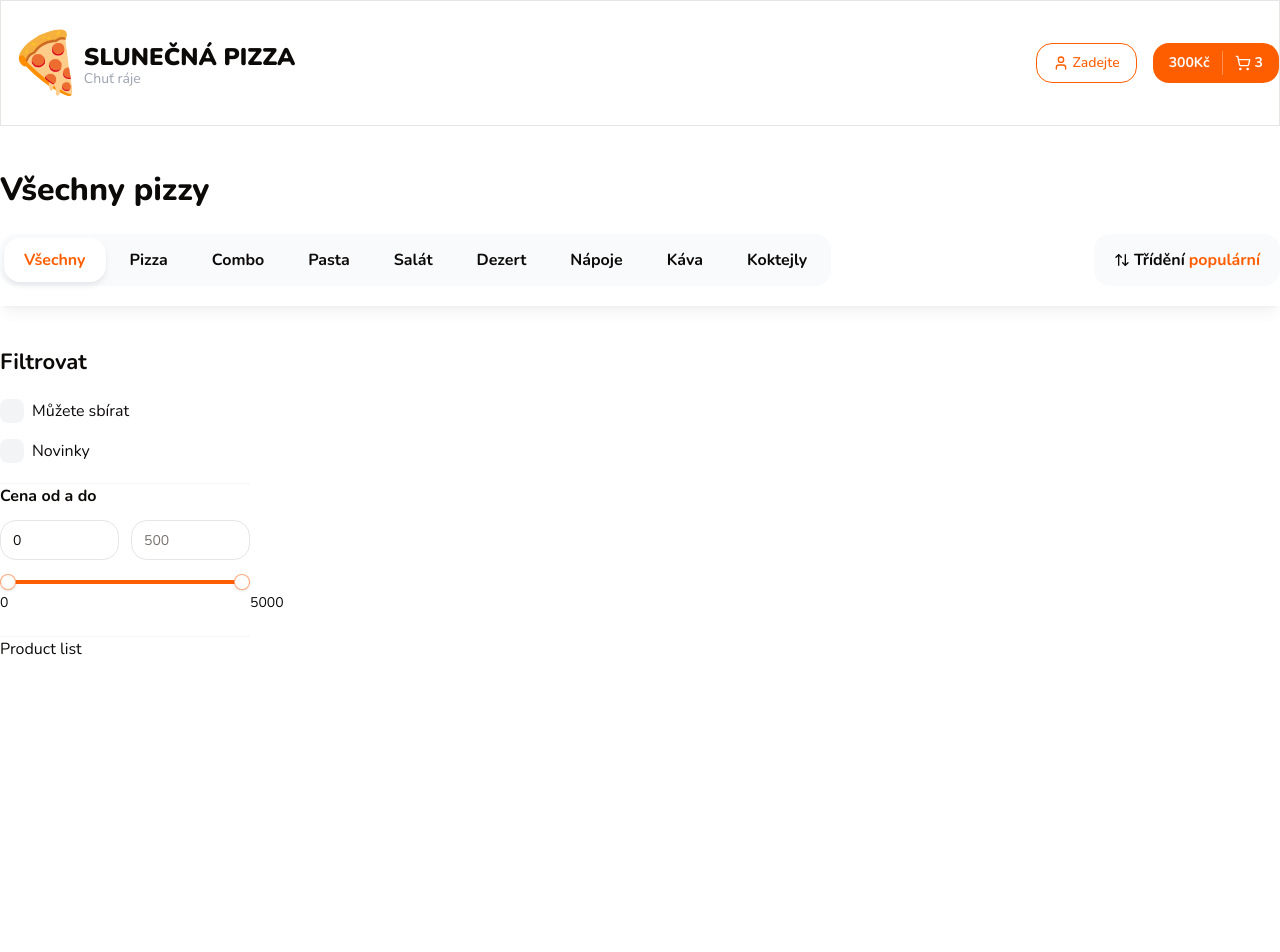
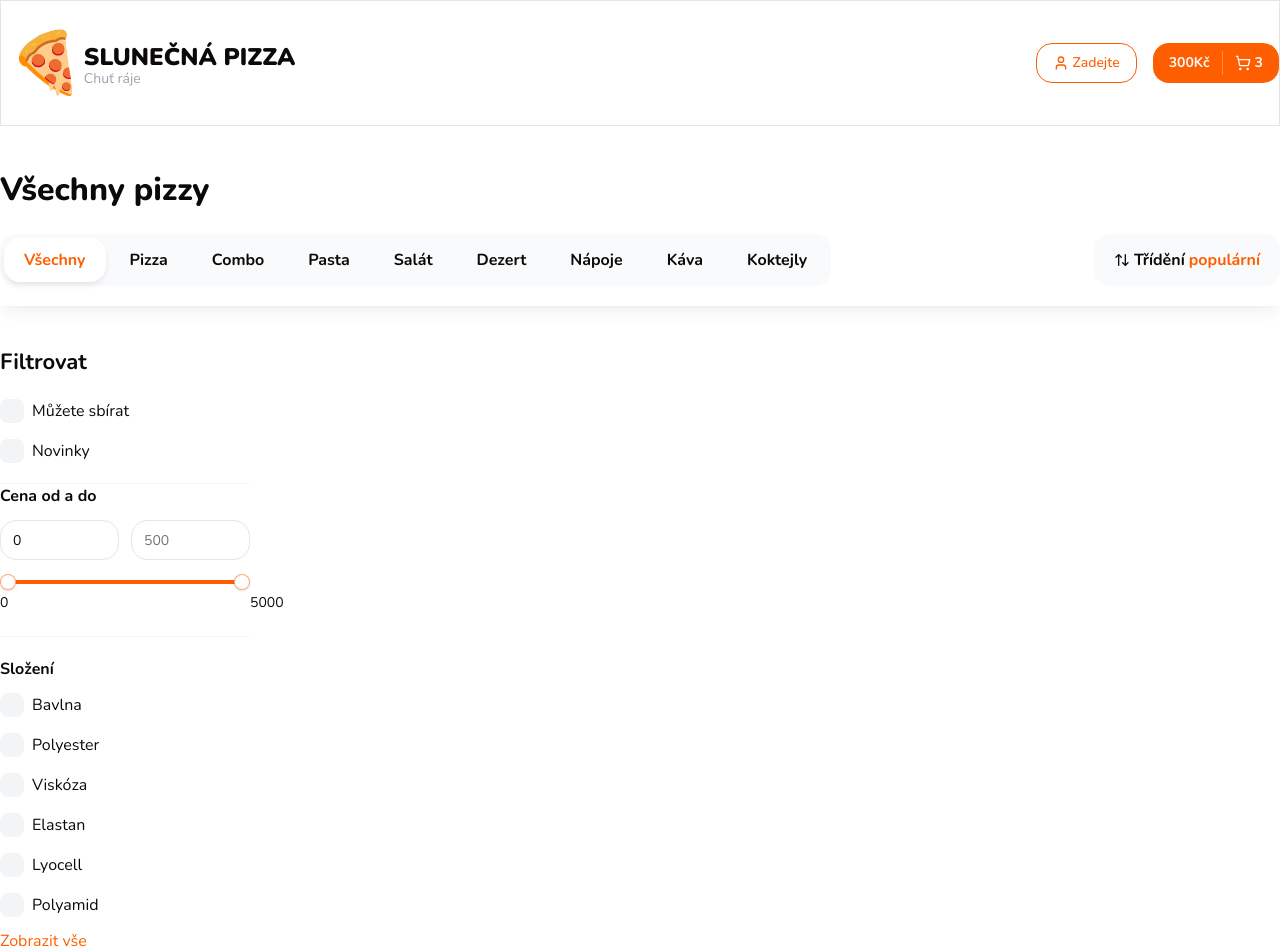
Before and after one commit to MostOfLuck/next-pizza, a Next.js app: page / in a window 1280 px wide. Shown: the top 952 px of the page. Before the commit the page ends 800 px from the top, so only its background shows below. Built offline with nearby package versions, Linux system fonts and the light colour scheme.

Commit message:
filtration update

```diff
--- /dev/null
+++ b/components/shared/checkbox-filters-group.tsx
@@ -0,0 +1,74 @@
+'use client';
+
+import React from "react";
+import { FilterChecboxProps, FilterCheckbox } from "./filter-checkbox";
+import { Input } from "../ui/input";
+
+type Item = FilterChecboxProps;
+
+interface Props {
+    title: string;
+    items: Item[];
+    defaultItems: Item[];
+    limit?: number;
+    seacrhInputPlaceholder?: string;
+    onChange?: (values: string[]) => void;
+    defaultValue?: string[];
+    className?: string;
+}
+
+export const CheckboxFiltersGroup: React.FC<Props> = ({
+    title,
+    items,
+    defaultItems = [],
+    limit = 5,
+    seacrhInputPlaceholder = "Vyhledávání...",
+    className,
+    onChange,
+    defaultValue = [],
+}) => {
+    const [showAll, setShowAll] = React.useState(false);
+    const [searchValue, setSearchValue] = React.useState("");
+
+
+    const onChangeSearchInput = (e: React.ChangeEvent<HTMLInputElement>) => {
+        setSearchValue(e.target.value);
+    };
+
+    const list = showAll ? items.filter((item) => item.text.toLowerCase().includes(searchValue.toLocaleLowerCase())) : defaultItems?.slice(0, limit);
+
+    return (
+        <div className={className}>
+            <p className="font-bold mb-3">{title}</p>
+
+            {
+                showAll && (
+                    <div className="mb-5">
+                    <Input onChange={onChangeSearchInput} placeholder={seacrhInputPlaceholder} className="bg-gray-50 border-none" />
+                </div>
+            )}
+
+            <div className="flex flex-col gap-4 max-h-96 pr-2 overflow-auto scrollbar">
+                {list.map((item,index) => {
+                    return (
+                        <FilterCheckbox
+                        key={index}
+                        text={item.text}
+                        value={item.value}
+                        endAdornment={item.endAdornment}
+                        checked={false}
+                        onCheckedChange={(ids) => console.log(ids)}
+                      />
+                    );
+                })}
+            </div>
+                {items.length > limit && (
+                    <div className={showAll ? 'border-t border-t-neutral-100 mt-4' : ''}>
+                        <button onClick={() => setShowAll(!showAll)} className="text-primary mt-3">
+                            {showAll ? 'Skrýt' : 'Zobrazit vše'}
+                        </button>
+                 </div>
+              )}
+        </div>
+    );
+};
--- a/components/shared/filters.tsx
+++ b/components/shared/filters.tsx
@@ -3,6 +3,9 @@ import { Title } from "./title";
 import { FilterCheckbox } from "./filter-checkbox";
 import { Input } from "../ui/input";
 import { RangeSlider } from "./range-slider";
+import { Check } from "lucide-react";
+import { Checkbox } from "@radix-ui/react-checkbox";
+import { CheckboxFiltersGroup } from "./checkbox-filters-group";
 
 interface Props {
     className?: string;
@@ -12,13 +15,13 @@ export const Filters: React.FC<Props> = ({ className }) => {
     return (
         <div className={className}>
             <Title text="Filtrovat" size="sm" className="mb-5 font-bold"/>
-
+            {/* FilterCheckbox je komponenta, která zobrazuje checkbox s textem */}
             <div className="flex flex-col gap-4">
             <FilterCheckbox text="Můžete sbírat" value="1"/>
             <FilterCheckbox text="Novinky" value="2"/>
 
             </div>
-
+            {/* Input je komponenta, která zobrazuje input */}
             <div className="mt-5 border-y border-y-neutral-100 py pb-7">
                 <p className="font-bold mb-3">Cena od a do</p>
                 <div className="flex gap-3 mb-5">
@@ -28,6 +31,94 @@ export const Filters: React.FC<Props> = ({ className }) => {
 
                 <RangeSlider min={0} max={5000} step={10} value={[0, 5000]}/>
             </div>
+
+            <CheckboxFiltersGroup
+            title="Složení"
+            className="mt-5"
+            limit={6}
+            defaultItems={[
+                {
+                    text: "Bavlna",
+                    value: "1"
+                },
+                {
+                    text: "Polyester",
+                    value: "2"
+                },
+                {
+                    text: "Viskóza",
+                    value: "3"
+                },
+                {
+                    text: "Elastan",
+                    value: "4"
+                },
+                {
+                    text: "Lyocell",
+                    value: "5"
+                },
+                {
+                    text: "Polyamid",
+                    value: "6"
+                }
+            ]}
+
+            items={[
+                {
+                    text: "Bavlna",
+                    value: "1"
+                },
+                {
+                    text: "Polyester",
+                    value: "2"
+                },
+                {
+                    text: "Viskóza",
+                    value: "3"
+                },
+                {
+                    text: "Elastan",
+                    value: "4"
+                },
+                {
+                    text: "Lyocell",
+                    value: "5"
+                },
+                {
+                    text: "Polyamid",
+                    value: "6"
+                },
+
+                {
+                    text: "Bavlna",
+                    value: "1"
+                },
+                {
+                    text: "Polyester",
+                    value: "2"
+                },
+                {
+                    text: "Viskóza",
+                    value: "3"
+                },
+                {
+                    text: "Elastan",
+                    value: "4"
+                },
+                {
+                    text: "Lyocell",
+                    value: "5"
+                },
+                {
+                    text: "Polyamid",
+                    value: "6"
+                }
+
+
+            ]}
+
+            />
+
         </div>
     );
 };
```
